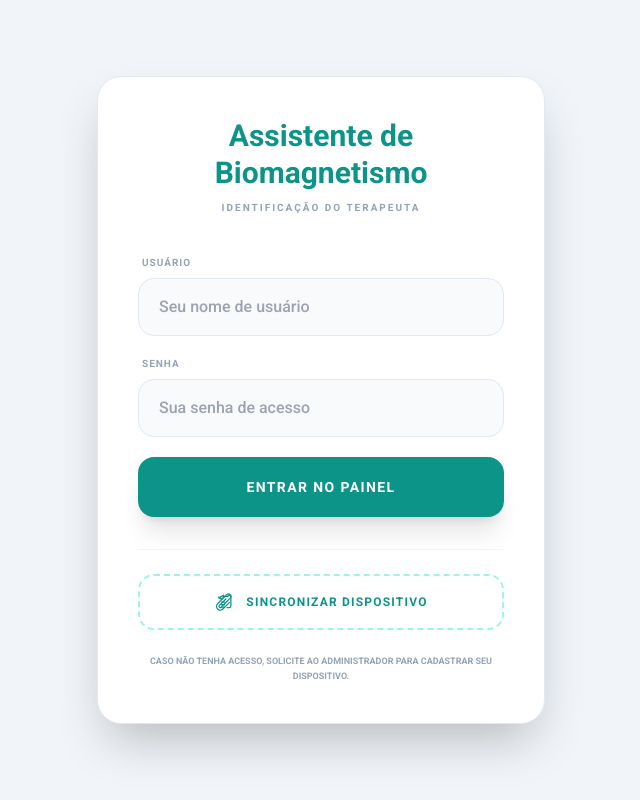
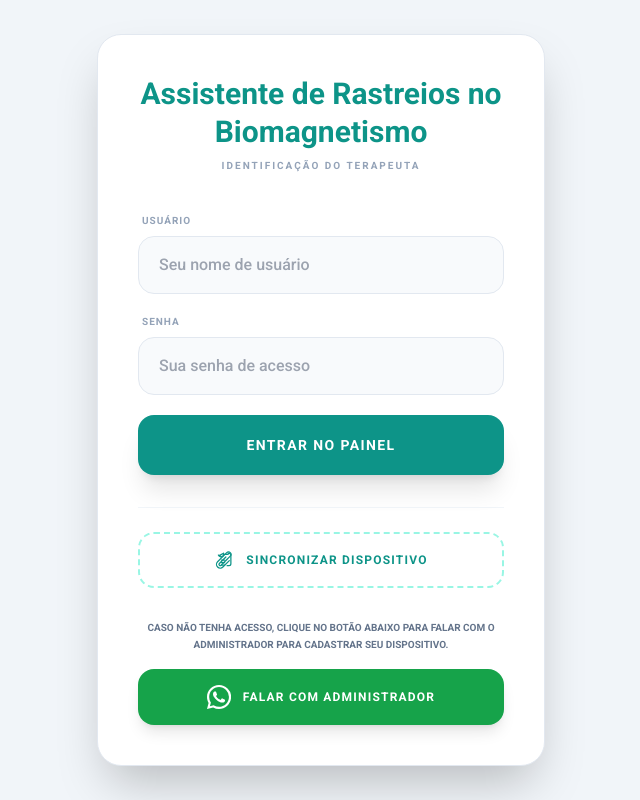
Before and after one commit to assistentederastreionobiomagnetismo/assistente-de-rastreio-no-biomagnetismo, a React (Vite) app: page / in a window 1280 px wide. Shown: the whole page, without its empty margins (319-959 px from the left). Built offline with nearby package versions, Linux system fonts and the light colour scheme.

Commit message:
feat: Add WhatsApp contact link to login
Introduces a WhatsApp icon and link on the login screen, allowing new users to easily contact support for registration. Also updates the application title for clarity.

```diff
--- a/components/Login.tsx
+++ b/components/Login.tsx
@@ -1,6 +1,6 @@
 
 import React, { useState, useEffect } from 'react';
-import { ClipboardIcon } from './icons/Icons';
+import { ClipboardIcon, WhatsAppIcon } from './icons/Icons';
 
 interface LoginProps {
   onLogin: (username: string, password: string) => { success: boolean; message?: string };
@@ -49,12 +49,14 @@ const Login: React.FC<LoginProps> = ({ onLogin, onImportSync }) => {
     }
   };
 
+  const whatsappLink = `https://wa.me/5562982458451?text=${encodeURIComponent("Olá! Gostaria de me cadastrar como usuário no aplicativo Assistente de Rastreios no Biomagnetismo.")}`;
+
   return (
     <div className="bg-slate-100 min-h-screen flex items-center justify-center p-4 notranslate" translate="no">
       <div className="max-w-md w-full bg-white rounded-3xl shadow-2xl overflow-hidden border border-slate-200">
         <div className="p-10">
           <header className="text-center mb-10">
-            <h1 className="text-3xl font-black text-teal-600 leading-tight">Assistente de Biomagnetismo</h1>
+            <h1 className="text-3xl font-black text-teal-600 leading-tight">Assistente de Rastreios no Biomagnetismo</h1>
             <p className="text-slate-400 mt-2 text-[10px] uppercase font-black tracking-[0.2em]">
                 {viewMode === 'login' ? 'Identificação do Terapeuta' : 'Sincronizar Dispositivo'}
             </p>
@@ -95,9 +97,20 @@ const Login: React.FC<LoginProps> = ({ onLogin, onImportSync }) => {
                 <button onClick={() => setViewMode('sync')} className="w-full py-4 border-2 border-dashed border-teal-200 text-teal-600 font-black rounded-2xl flex items-center justify-center gap-3 hover:bg-teal-50 transition-all text-xs uppercase tracking-widest">
                     <ClipboardIcon className="w-5 h-5" /> Sincronizar Dispositivo
                 </button>
-                <p className="mt-6 text-[9px] text-slate-400 text-center font-bold uppercase leading-relaxed">
-                    Caso não tenha acesso, solicite ao administrador para cadastrar seu dispositivo.
-                </p>
+
+                <div className="mt-8 text-center">
+                    <p className="text-[10px] text-slate-500 font-black uppercase leading-relaxed mb-4">
+                        CASO NÃO TENHA ACESSO, CLIQUE NO BOTÃO ABAIXO PARA FALAR COM O ADMINISTRADOR PARA CADASTRAR SEU DISPOSITIVO.
+                    </p>
+                    <a
+                      href={whatsappLink}
+                      target="_blank"
+                      rel="noopener noreferrer"
+                      className="w-full py-4 bg-green-600 text-white font-black rounded-2xl flex items-center justify-center gap-3 hover:bg-green-700 transition-all text-xs uppercase tracking-widest shadow-lg transform active:scale-95"
+                    >
+                        <WhatsAppIcon className="w-6 h-6" /> Falar com Administrador
+                    </a>
+                </div>
               </div>
             </div>
           )}
```
